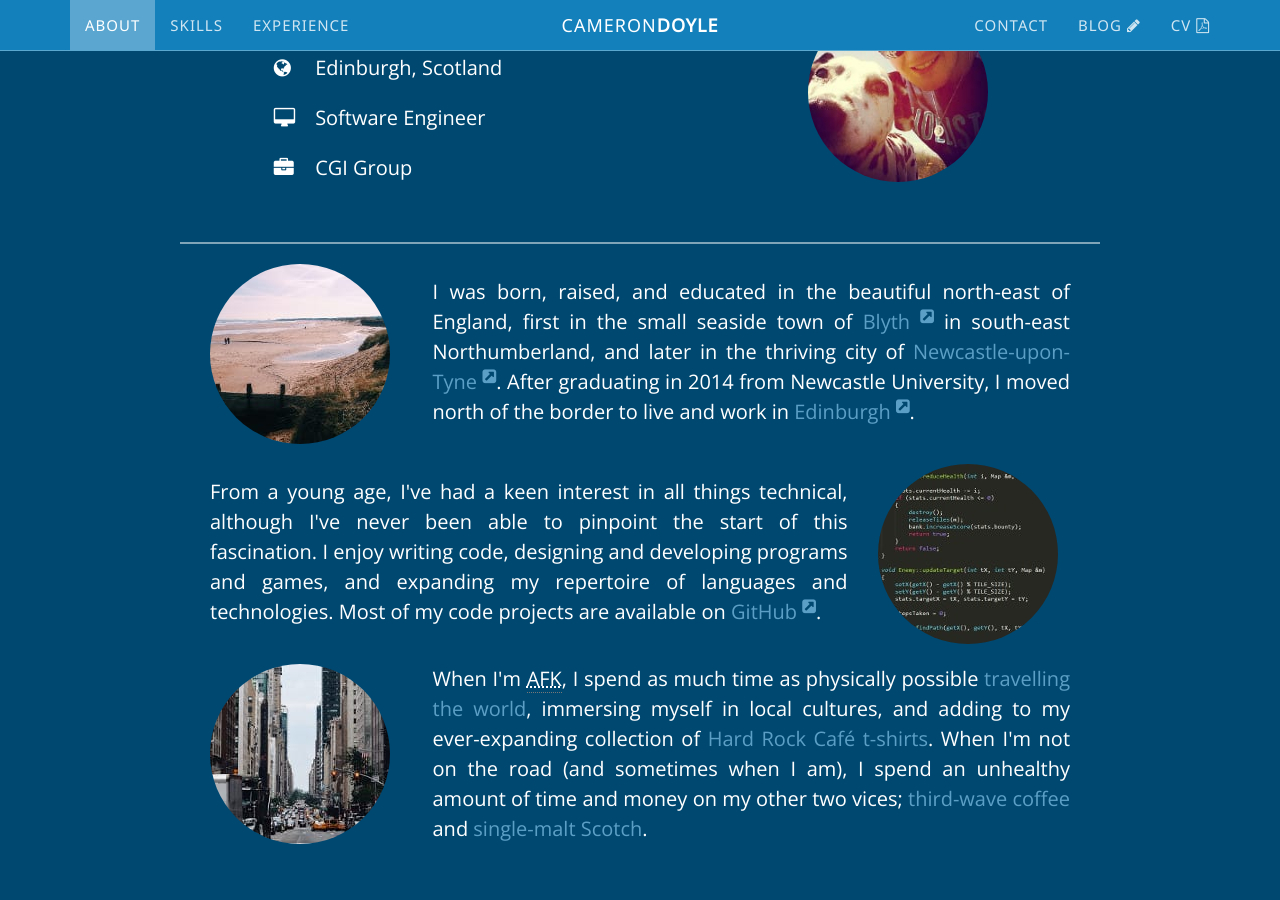
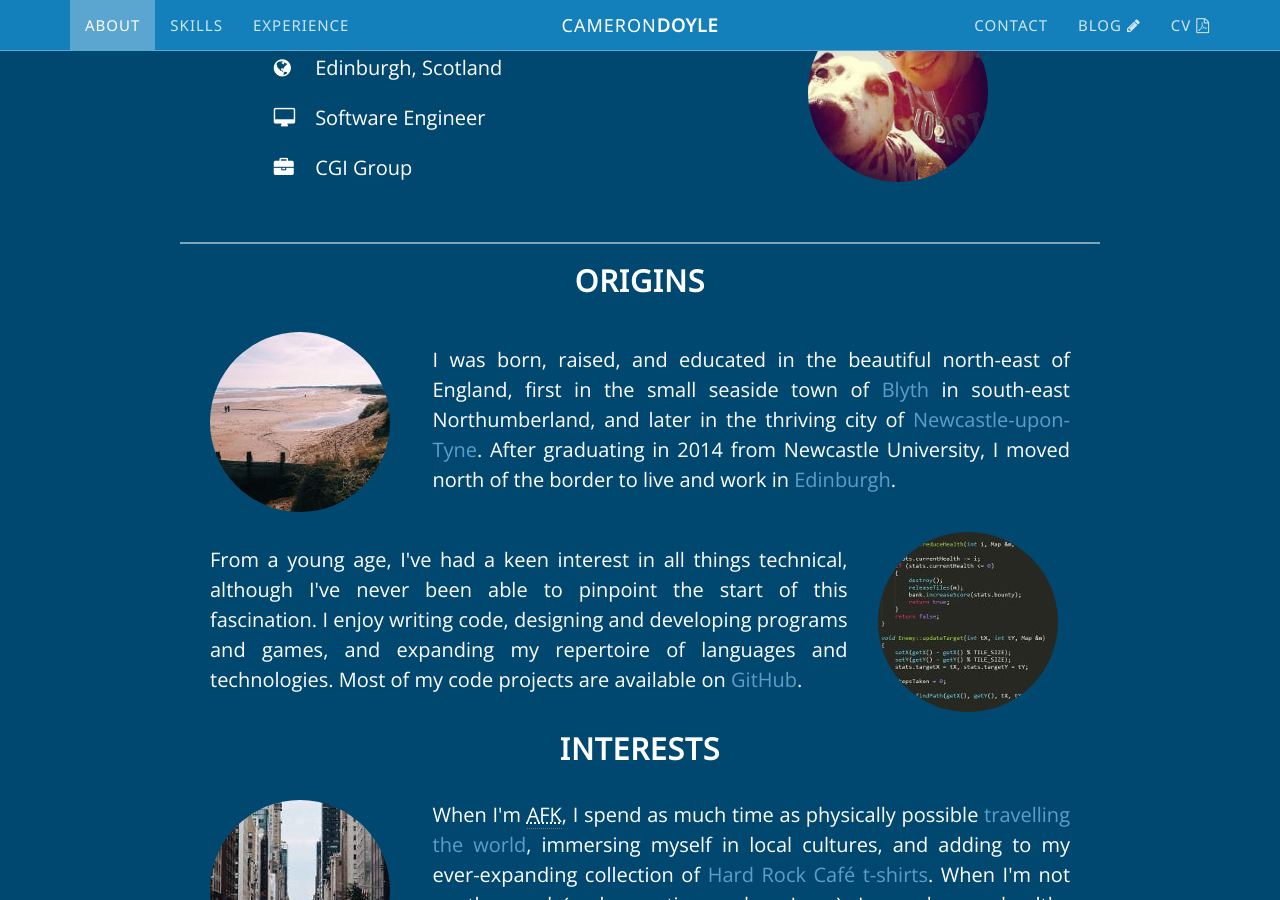
Before and after one commit to CameronD17/camerond17.github.io, a Jekyll site: the page built from index.html, in a window 1280 px wide and 900 px high, scrolled down 1073 px. Built offline with Jekyll 4.4.1, drawn with Linux system fonts in a browser that asks for light colours; nearby versions of some CDN libraries; some of the changed text lies outside the part shown.

Commit message:
Updated About Me section

```diff
--- a/assets/js/home.js
+++ b/assets/js/home.js
@@ -21,6 +21,12 @@ function loadImages() {
         var code = document.getElementById("abt-code-img");
         var codeImg=document.createElement("img");
         codeImg.src="assets/img/abt_code.jpg"
+        codeImg.className="img-circle";
+        code.appendChild(codeImg);
+
+        var code = document.getElementById("abt-football-img");
+        var codeImg=document.createElement("img");
+        codeImg.src="assets/img/abt_football.jpg"
         codeImg.className="img-circle";
         code.appendChild(codeImg);
 
--- a/index.html
+++ b/index.html
@@ -34,22 +34,30 @@ custom_js: home
                 <div class="experience-divider"></div>
 
                 <div class="col-lg-12">
+                    <h2>Origins</h2>
                     <div class="col-lg-3" id="abt-blyth-img"></div>
                     <div class="col-lg-9 about-paragraph">
-                        <p>I was born, raised, and educated in the beautiful north-east of <span itemprop="nationality">England</span>, first in the small seaside town of <a href="http://en.wikipedia.org/wiki/Blyth,_Northumberland" target="_blank"><span itemprop="birthPlace">Blyth</span>&nbsp;<i class="fa fa-external-link-square fa-fw"></i></a> in south-east Northumberland, and later in the thriving city of <a href="http://en.wikipedia.org/wiki/Newcastle_upon_Tyne" target="_blank">Newcastle-upon-Tyne&nbsp;<i class="fa fa-external-link-square fa-fw"></i></a>. After graduating in 2014 from Newcastle University, I moved north of the border to live and work in <a href="http://en.wikipedia.org/wiki/Edinburgh" target="_blank">Edinburgh&nbsp;<i class="fa fa-external-link-square fa-fw"></i></a>.</p>
+                        <p>I was born, raised, and educated in the beautiful north-east of <span itemprop="nationality">England</span>, first in the small seaside town of <a href="http://en.wikipedia.org/wiki/Blyth,_Northumberland" target="_blank"><span itemprop="birthPlace">Blyth</span></a> in south-east Northumberland, and later in the thriving city of <a href="http://en.wikipedia.org/wiki/Newcastle_upon_Tyne" target="_blank">Newcastle-upon-Tyne</a>. After graduating in 2014 from Newcastle University, I moved north of the border to live and work in <a href="http://en.wikipedia.org/wiki/Edinburgh" target="_blank">Edinburgh</a>.</p>
                     </div>
                 </div>
                 <div class="col-lg-12">
                     <div class="col-lg-9 about-paragraph">
-                        <p>From a young age, I've had a keen interest in all things technical, although I've never been able to pinpoint the start of this fascination. I enjoy writing code, designing and developing programs and games, and expanding my repertoire of languages and technologies. Most of my code projects are available on <a href="http://github.com/CameronD17" target="_blank">GitHub&nbsp;<i class="fa fa-external-link-square fa-fw"></i></a>.</p>
+                        <p>From a young age, I've had a keen interest in all things technical, although I've never been able to pinpoint the start of this fascination. I enjoy writing code, designing and developing programs and games, and expanding my repertoire of languages and technologies. Most of my code projects are available on <a href="http://github.com/CameronD17" target="_blank">GitHub</a>.</p>
                     </div>
                     <div class="col-lg-3" id="abt-code-img"></div>
                 </div>
                 <div class="col-lg-12">
+                    <h2>Interests</h2>
                     <div class="col-lg-3" id="abt-travel-img"></div>
                     <div class="col-lg-9 about-paragraph">
                         <p>When I'm <abbr title="Away From Keyboard">AFK</abbr>, I spend as much time as physically possible <a href="http://blog.camerondoyle.co.uk/#travel">travelling the world</a>, immersing myself in local cultures, and adding to my ever-expanding collection of <a href="http://blog.camerondoyle.co.uk/collecting">Hard Rock Café t-shirts</a>. When I'm not on the road (and sometimes when I am), I spend an unhealthy amount of time and money on my other two vices; <a href="http://blog.camerondoyle.co.uk/#coffee">third-wave coffee</a> and <a href="http://blog.camerondoyle.co.uk/#whisky">single-malt Scotch</a>.</p>
                     </div>
+                </div>
+                <div class="col-lg-12">
+                    <div class="col-lg-9 about-paragraph">
+                        <p>Aside from travelling, I spend a lot of time <a href="http://blog.camerondoyle.co.uk/cgi-euros-2016-group-stage">playing football</a>, running, and weightlifting. I also have a <a href="http://blog.camerondoyle.co.uk/#charlie">young Border Collie</a>, who takes up an exorbitant amount of time and energy, but I wouldn't have that any other way. Interspersed with everything else, I also have a keen interest in behavioural economics, politics, and podcasts (mainly <a href="http://freakonomics.com/category/podcasts/" target="_blank">Freakonomics</a>, <a href="http://shows.howstuffworks.com/techstuff-podcast.htm" target="_blank">TechStuff</a>, <a href="http://www.npr.org/programs/ted-radio-hour/" target="_blank">TED</a>, and <a href="http://www.stuffyoushouldknow.com/podcasts/" target="_blank">Stuff You Should Know</a>).</p>
+                    </div>
+                    <div class="col-lg-3" id="abt-football-img"></div>
                 </div>
             </div>
         </div>
```
Also changed, not shown: assets/img/abt_football.jpg (added).
